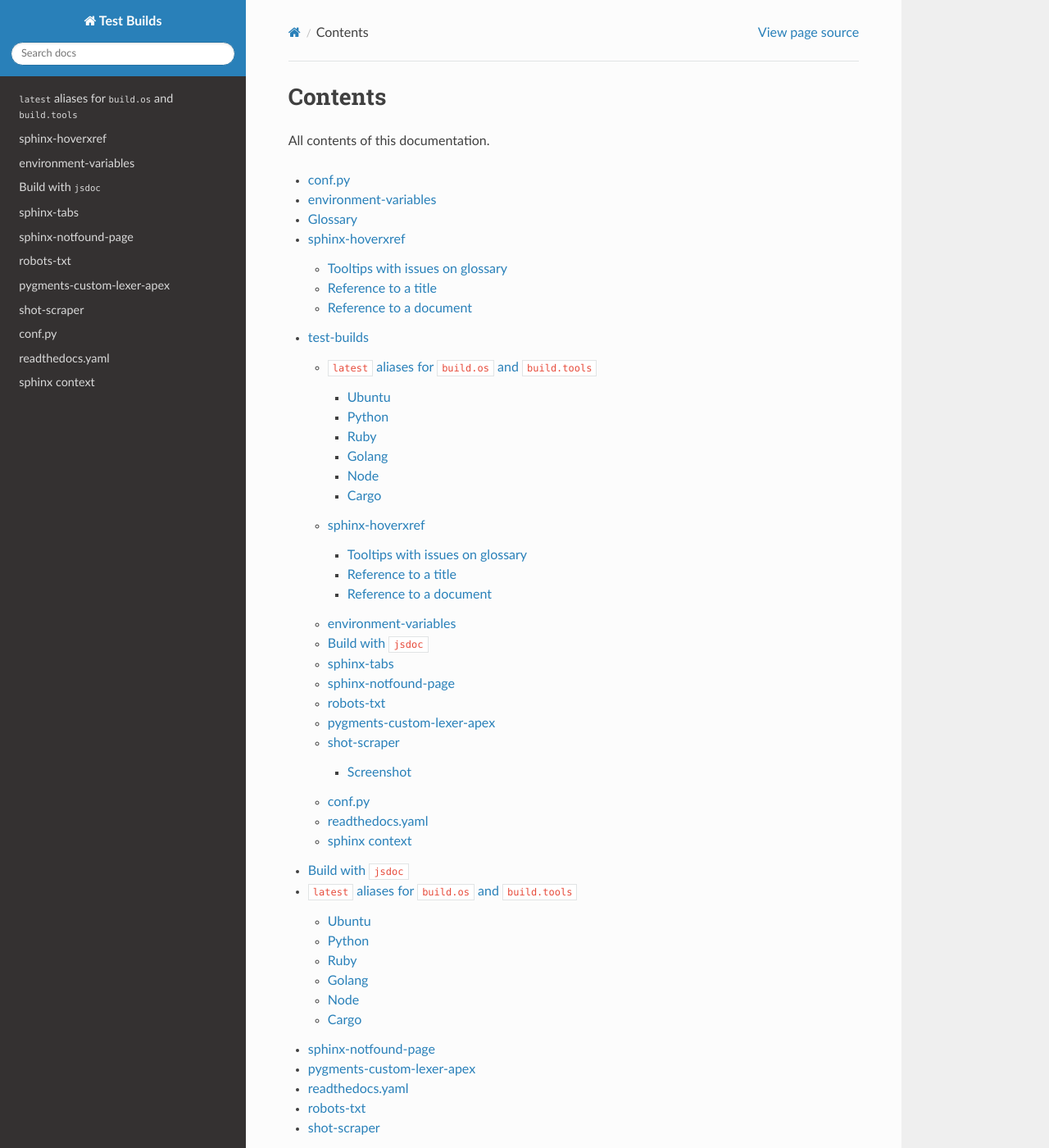
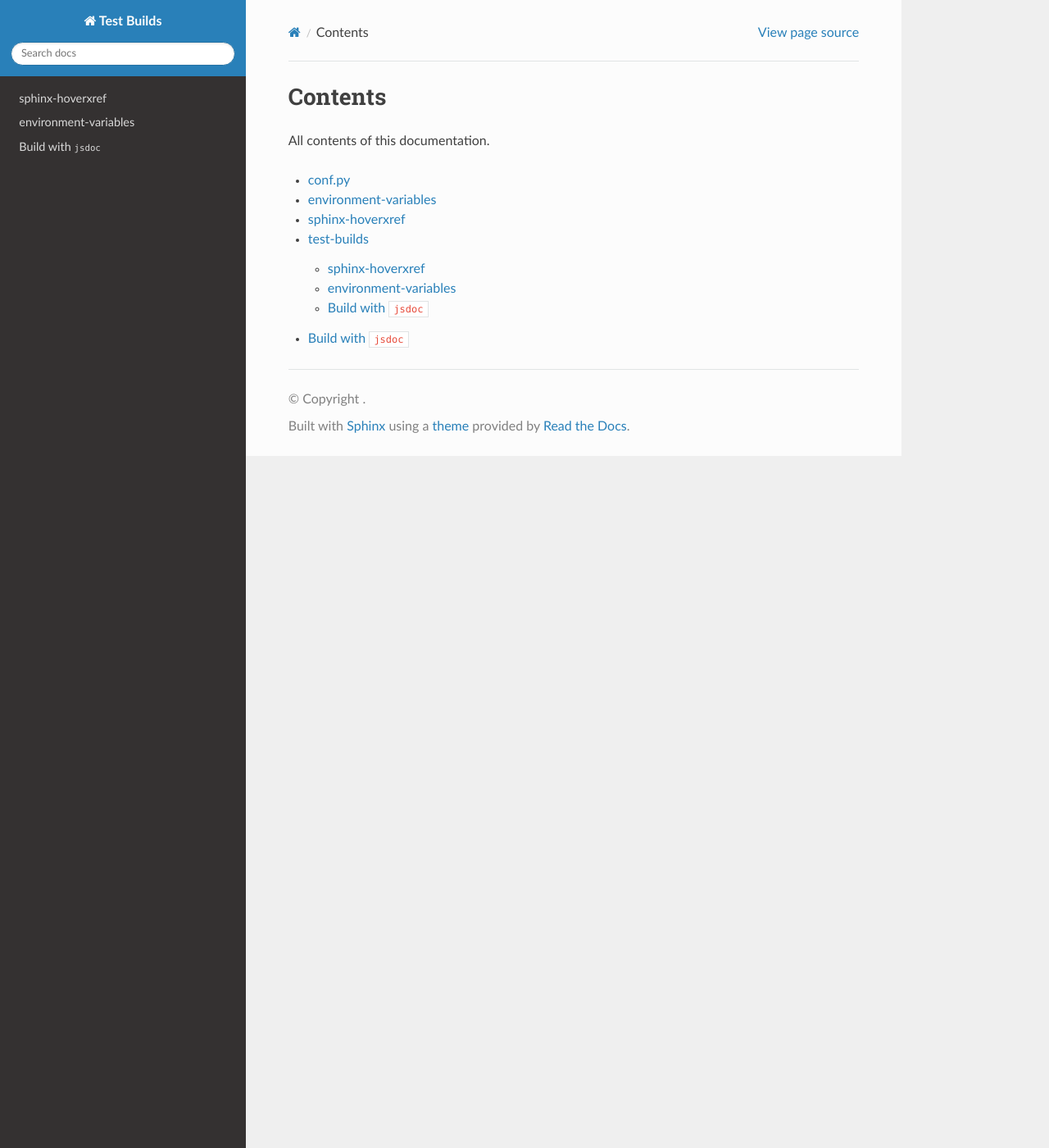
Before and after one commit to readthedocs/test-builds, a Sphinx documentation site: the page built from docs/contents.rst, in a window 1280 px wide and 1400 px high. Shown: the whole window at 82% size. Built offline with Sphinx 7.4.7 and the Read the Docs theme 2.0.0, drawn with Linux system fonts in a browser that asks for light colours; some of the changed text lies outside the part shown.

Commit message:
Revert "full feature" build
The default branch should make it easy to test things.
There is a new branch called "full-feature" that has all the features
enabled.

This reverts commit a1c1d14733479e00277f9c6e569e7757532ada5b.

```diff
--- a/docs/conf.py
+++ b/docs/conf.py
@@ -1,3 +1,5 @@
+# -*- coding: utf-8 -*-
+
 # Default settings
 project = 'Test Builds'
 extensions = [
@@ -5,27 +7,12 @@ extensions = [
     'notfound.extension',
     'hoverxref.extension',
     'sphinx_js',
-    'sphinx_tabs.tabs',
-    'sphinx_jinja2',
 ]
 
 latex_engine = 'xelatex'  # allow us to build Unicode chars
-
-autosectionlabel_prefix_document = True
 hoverxref_auto_ref = True
-hoverxref_roles = [
-    'term',
-]
 
 # Include all your settings here
 html_theme = 'sphinx_rtd_theme'
 
 js_source_path = '../src/'
-html_extra_path = ['static']
-html_context = {
-    "comment": "This comment is injected manually as a test.",
-}
-
-jinja2_env_kwargs = {
-    "extensions": ["jinja2.ext.loopcontrols"],
-}
--- a/docs/conf.py.rst
+++ /dev/null
@@ -1,10 +0,0 @@
-conf.py
-=======
-
-Sphinx configuration file used to build this docs:
-
-.. literalinclude:: conf.py
-   :language: python
-   :caption: conf.py
-   :end-before: ###########################################################################
-   :linenos:
--- /dev/null
+++ b/docs/conf.rst
@@ -0,0 +1,6 @@
+conf.py
+=======
+
+.. literalinclude:: conf.py
+   :language: python
+   :linenos:
--- a/docs/glossary.rst
+++ /dev/null
@@ -1,8 +0,0 @@
-Glossary
-========
-
-.. glossary::
-
-   term 1
-   term 2
-      definition for both term 1 and term 2
--- a/docs/hoverxref.rst
+++ b/docs/hoverxref.rst
@@ -1,26 +1,4 @@
 sphinx-hoverxref
 ================
 
-Make usage of ``sphinx-hoverxref`` and test different scenarios.
-
-Tooltips with issues on glossary
---------------------------------
-
-* Issue: https://github.com/readthedocs/sphinx-hoverxref/issues/97
-
-Example:
-
-* :term:`term 1`
-* :term:`term 2`
-
-
-Reference to a title
---------------------
-
-:ref:`conf.py:conf.py`
-
-
-Reference to a document
-------------------------
-
-:doc:`conf.py`
+Link to a page you can hover: :ref:`index`.
--- a/docs/latest-aliases.rst
+++ /dev/null
@@ -1,44 +0,0 @@
-``latest`` aliases for ``build.os`` and ``build.tools``
-=======================================================
-
-Ubuntu
-------
-
-.. runblock:: console
-
-   $ lsb_release -a
-
-Python
-------
-
-.. runblock:: console
-
-   $ python --version
-
-Ruby
-----
-
-.. runblock:: console
-
-	 $ ruby --version
-
-Golang
-------
-
-.. runblock:: console
-
-	 $ go version
-
-Node
-----
-
-.. runblock:: console
-
-	 $ node --version
-
-Cargo
------
-
-.. runblock:: console
-
-	 $ cargo --version
--- a/docs/notfound-page.rst
+++ /dev/null
@@ -1,4 +0,0 @@
-sphinx-notfound-page
-====================
-
-Click on :ref:`404` to see the 404 custom page.
--- a/docs/pygments.rst
+++ /dev/null
@@ -1,13 +0,0 @@
-pygments-custom-lexer-apex
-==========================
-
-Uses ``pygments-lexer-apex`` (GitHub_) package to colorize Salesforce Apex language.
-
-.. _GitHub: https://github.com/shawalli/pygments-lexer-apex
-
-Including ``FundController.apxc`` should show this file properly colorized by ``pygments``.
-
-
-.. literalinclude:: ../src/FundController.apxc
-   :language: apex
-   :linenos:
--- a/docs/readthedocs.yaml.rst
+++ /dev/null
@@ -1,9 +0,0 @@
-readthedocs.yaml
-================
-
-Read the Docs configuration file used to build this docs:
-
-.. literalinclude:: ../.readthedocs.yaml
-   :language: yaml
-   :caption: .readthedocs.yaml
-   :linenos:
--- a/docs/shot-scraper.rst
+++ /dev/null
@@ -1,18 +0,0 @@
-shot-scraper
-============
-
-Automate screenshot generation with ``shot-scraper`` (https://shot-scraper.datasette.io/).
-
-.. seemore::
-
-   I used this blog post as reference
-   https://simonwillison.net/2022/Oct/14/automating-screenshots/
-
-Screenshot
-----------
-
-This is an screenshot of https://datasette.io/ taken with ``shot-scraper``:
-
-.. image:: static/datasette.png
-   :width: 80%
-   :align: center
--- a/docs/static/robots.txt
+++ /dev/null
@@ -1,4 +0,0 @@
-# This is a comment in my custom robots.txt
-# for the test-builds project under Read the Docs
-User-agent: *
-Allow: /
--- a/requirements.txt
+++ b/requirements.txt
@@ -1,14 +1,9 @@
 sphinx-autorun
-sphinx-jinja2
 sphinx-rtd-theme
 sphinx-notfound-page
 sphinx-hoverxref
-sphinx-tabs
-shot-scraper
 
 sphinx-js
 # Pin it because it fails otherwise
 # ImportError: cannot import name 'soft_unicode' from 'markupsafe'
 markupsafe==2.0.1
-
-git+https://github.com/shawalli/pygments-lexer-apex.git#egg=pygments-lexer-apex
```
Also changed, not shown: docs/index.rst (+17 -9 lines), docs/robots.rst (deleted, +0 -12 lines), docs/sphinx-context.rst (deleted, +0 -18 lines), docs/tabs.rst (deleted, +0 -16 lines), .readthedocs.yaml, 1 other file.
